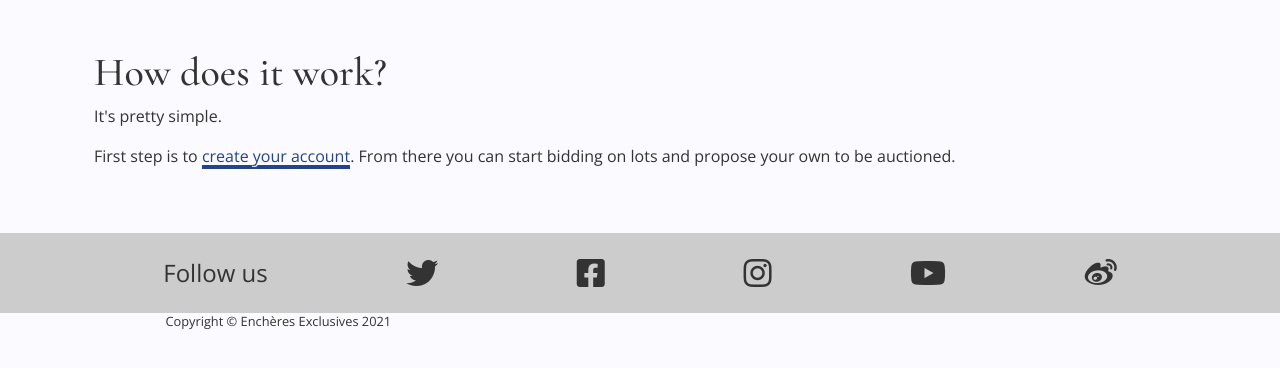
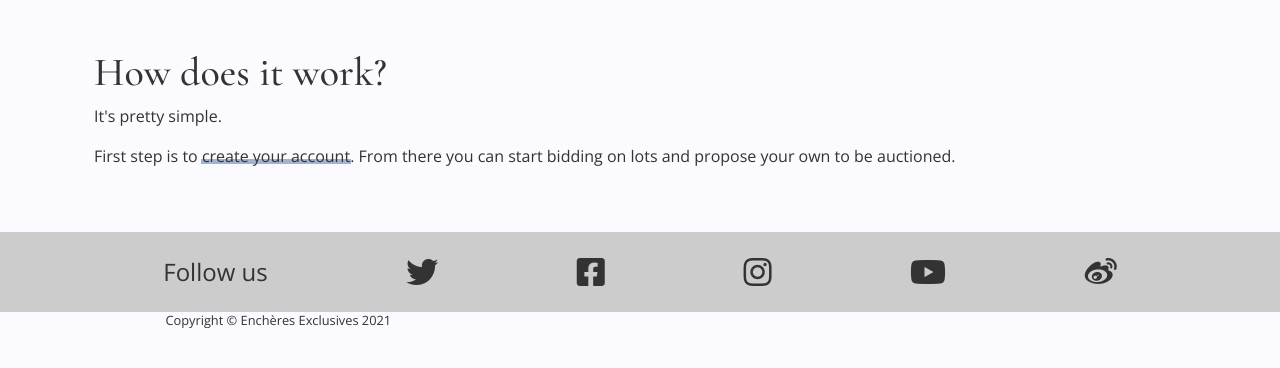
Before and after one commit to Code-Institute-Submissions/LuciusVH-encheres-exclusives_N, a Python web app: template templates/about.html in a window 1280 px wide. Shown: the part 172-540 px from the top of the page. Run offline with Jinja, Linux system fonts and the light colour scheme; the template is opened without the code that fills it, so the values that code supplies are empty; some libraries are stand-ins or nearby versions.

Commit message:
restyled links

```diff
--- a/static/css/style.css
+++ b/static/css/style.css
@@ -129,18 +129,23 @@ h6 {
 /* _____ LINKS _____ */
 
 .link {
-  color: var(--bg-highlight-dark);
+  color: var(--color-text);
+  padding-left: 1px;
+  padding-right: 1px;
+  margin-left: -1px;
+  margin-right: -1px;
+  background-image: linear-gradient(to right, hsl(221, 60%, 34%, 0.4) 100%, hsl(0deg 0% 100%) 0);
+  background-position: 0 80%;
+  background-repeat: repeat-x;
+  background-size: 100% 23%;
   text-decoration: none;
-  border-bottom: solid var(--bg-highlight-dark) 0.3rem;
-  display: inline-block;
-  line-height: 1.05;
-  text-shadow: 1px 1px var(--bg-light), 1px -1px var(--bg-light), -1px 1px var(--bg-light), -1px -1px var(--bg-light);
 }
 
 .link:hover,
 .link:active {
-  color: var(--bg-highlight-dark-hover);
-  border-bottom: solid var(--bg-highlight-dark-hover) 0.3rem;
+  color: var(--color-text);
+  background-position-y: 0;
+  background-size: 100% 87%;
 }
 
 
```
